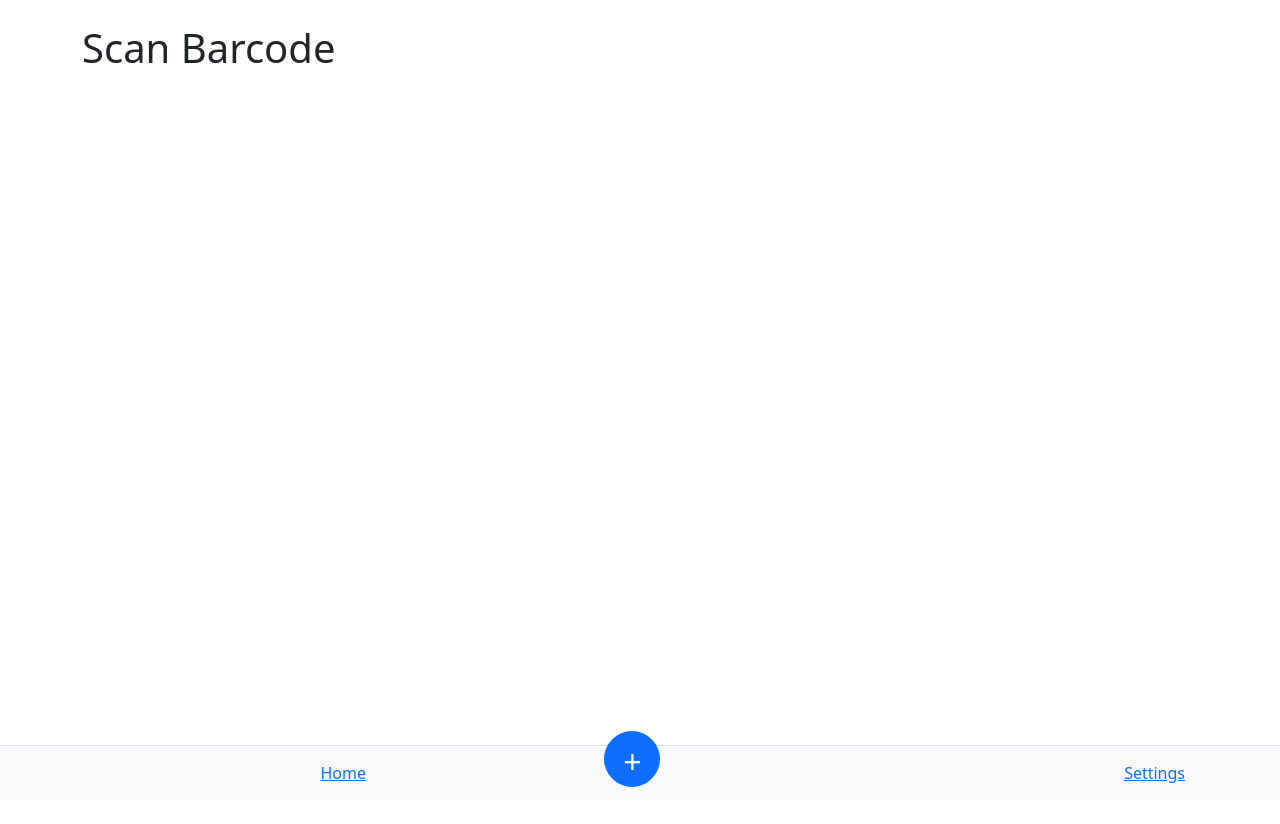
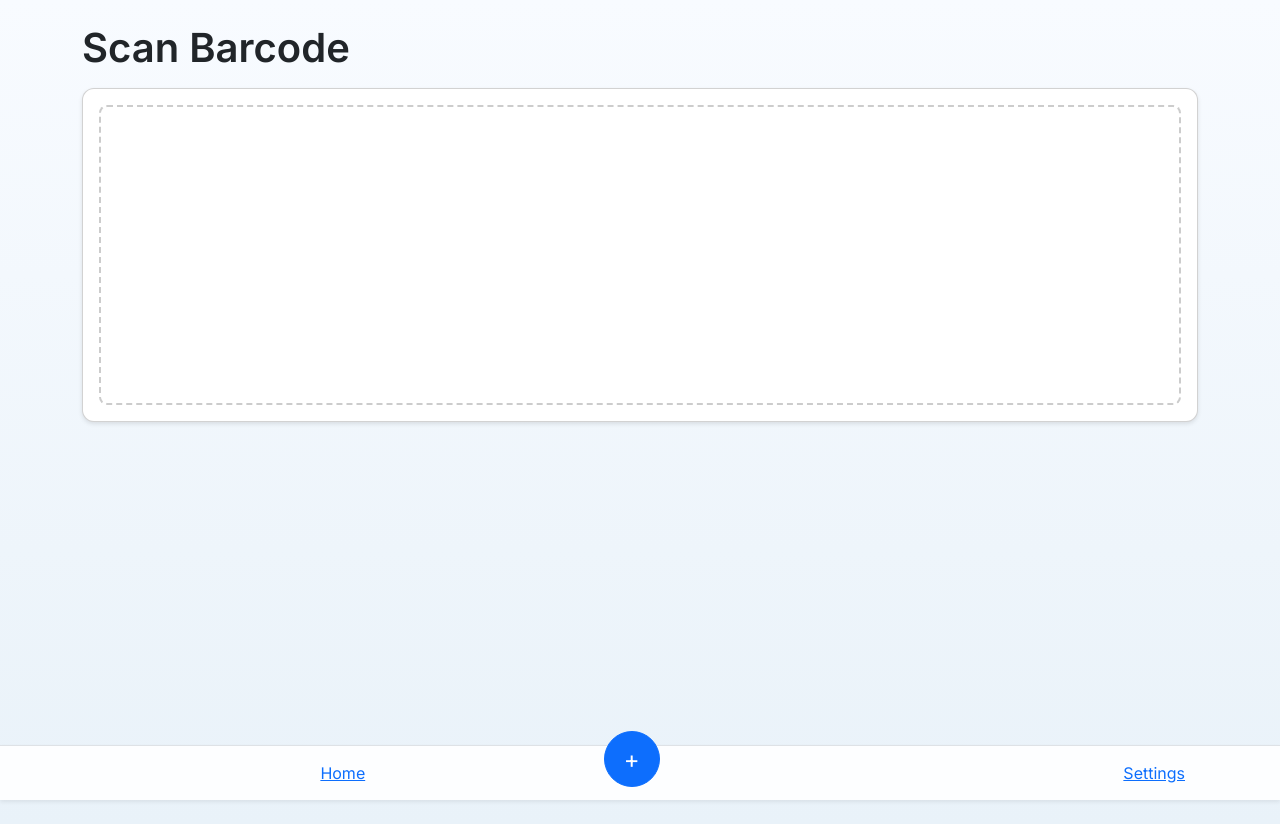
Before and after one commit to justberare/scanbooks, a PHP site: page /add.php in a window 1280 px wide. Before the commit the page ends 787 px from the top, so only its background shows below. Run offline with PHP 8.4, Linux system fonts and the light colour scheme; some libraries are stand-ins or nearby versions.

Commit message:
Enhance UI with custom styles

```diff
--- a/add.php
+++ b/add.php
@@ -4,13 +4,16 @@
   <meta charset="UTF-8">
   <title>Scan Item</title>
   <link href="https://cdn.jsdelivr.net/npm/bootstrap@5.3.0/dist/css/bootstrap.min.css" rel="stylesheet">
+  <link href="style.css" rel="stylesheet">
   <script src="https://code.jquery.com/jquery-3.6.0.min.js"></script>
   <script src="https://cdnjs.cloudflare.com/ajax/libs/quagga/0.12.1/quagga.min.js"></script>
 </head>
 <body>
 <div class="container my-4">
   <h1>Scan Barcode</h1>
-  <div id="scanner" class="w-100" style="height:300px;"></div>
+  <div class="card p-3 mb-3">
+    <div id="scanner" class="w-100"></div>
+  </div>
   <div id="result" class="mt-3"></div>
 </div>
 <?php include 'navbar.php'; ?>
--- a/navbar.php
+++ b/navbar.php
@@ -1,8 +1,8 @@
-<nav class="navbar fixed-bottom navbar-light bg-light border-top">
+<nav class="navbar fixed-bottom navbar-light border-top shadow-sm">
   <div class="container d-flex justify-content-around">
     <a href="index.php" class="btn btn-link flex-grow-1">Home</a>
-    <a href="add.php" class="btn btn-primary rounded-circle position-relative" style="width:56px;height:56px;margin-top:-28px;">
-      <span class="fs-2">+</span>
+    <a href="add.php" class="btn btn-primary rounded-circle position-relative">
+      <span class="">+</span>
     </a>
     <a href="settings.php" class="btn btn-link flex-grow-1 text-end">Settings</a>
   </div>
--- a/settings.php
+++ b/settings.php
@@ -4,11 +4,14 @@
   <meta charset="UTF-8">
   <title>Settings</title>
   <link href="https://cdn.jsdelivr.net/npm/bootstrap@5.3.0/dist/css/bootstrap.min.css" rel="stylesheet">
+  <link href="style.css" rel="stylesheet">
 </head>
 <body>
 <div class="container my-4">
   <h1>Settings</h1>
-  <p>Coming soon...</p>
+  <div class="card p-3">
+    <p class="mb-0">Coming soon...</p>
+  </div>
 </div>
 <?php include 'navbar.php'; ?>
 </body>
--- /dev/null
+++ b/style.css
@@ -0,0 +1,37 @@
+@import url('https://fonts.googleapis.com/css2?family=Inter:wght@300;400;600&display=swap');
+
+body {
+    font-family: 'Inter', sans-serif;
+    background: linear-gradient(180deg, #f8fbff 0%, #e9f2f9 100%);
+    min-height: 100vh;
+}
+
+h1 {
+    margin-bottom: 1rem;
+    font-weight: 600;
+}
+
+.card {
+    border-radius: 0.75rem;
+    box-shadow: 0 2px 4px rgba(0,0,0,0.1);
+}
+
+.navbar {
+    background: rgba(255, 255, 255, 0.9) !important;
+    backdrop-filter: blur(6px);
+}
+
+.btn-primary.rounded-circle {
+    width: 56px;
+    height: 56px;
+    padding: 0;
+    line-height: 56px;
+    font-size: 1.5rem;
+    margin-top: -28px;
+}
+
+#scanner {
+    border: 2px dashed #ccc;
+    border-radius: .5rem;
+    height: 300px;
+}
```
Also changed, not shown: index.php (+7 -6 lines).
